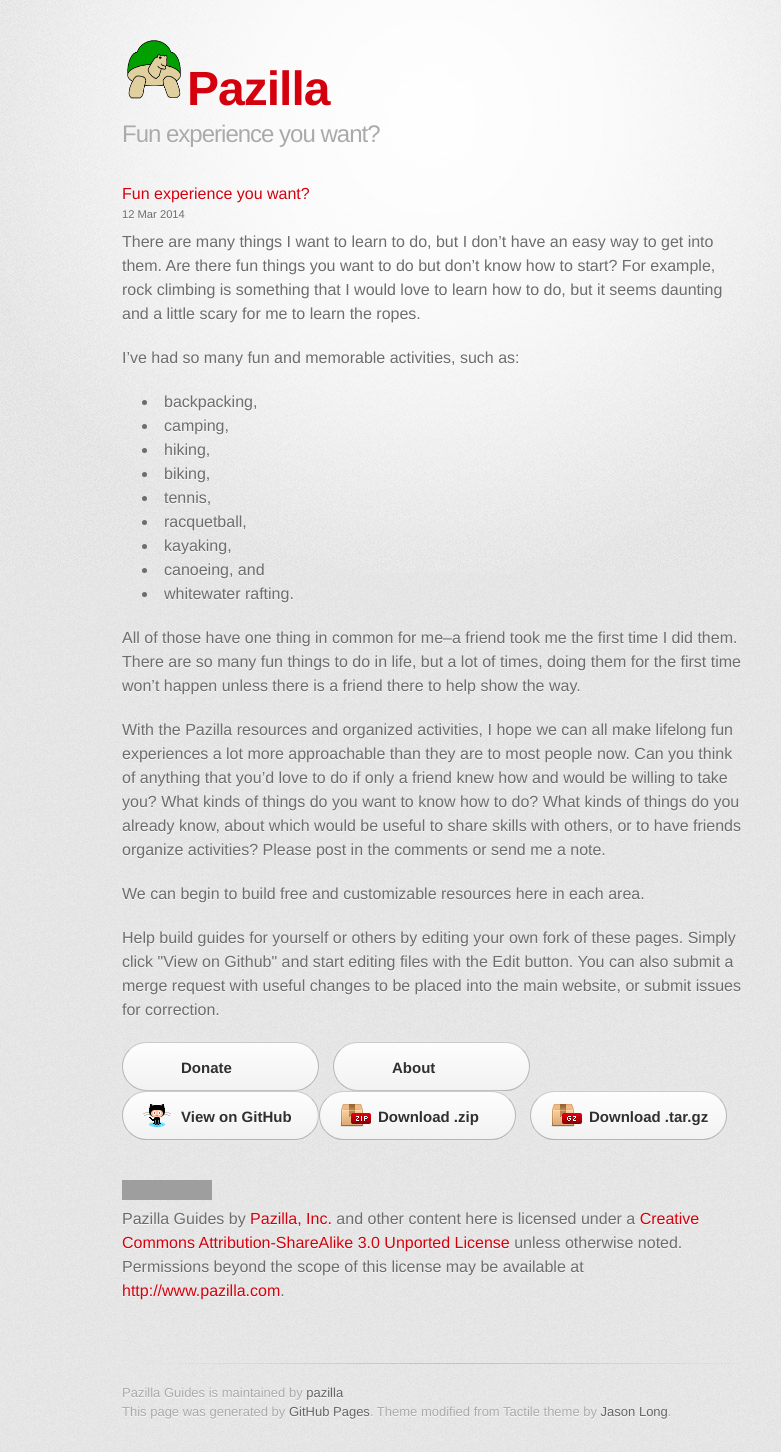
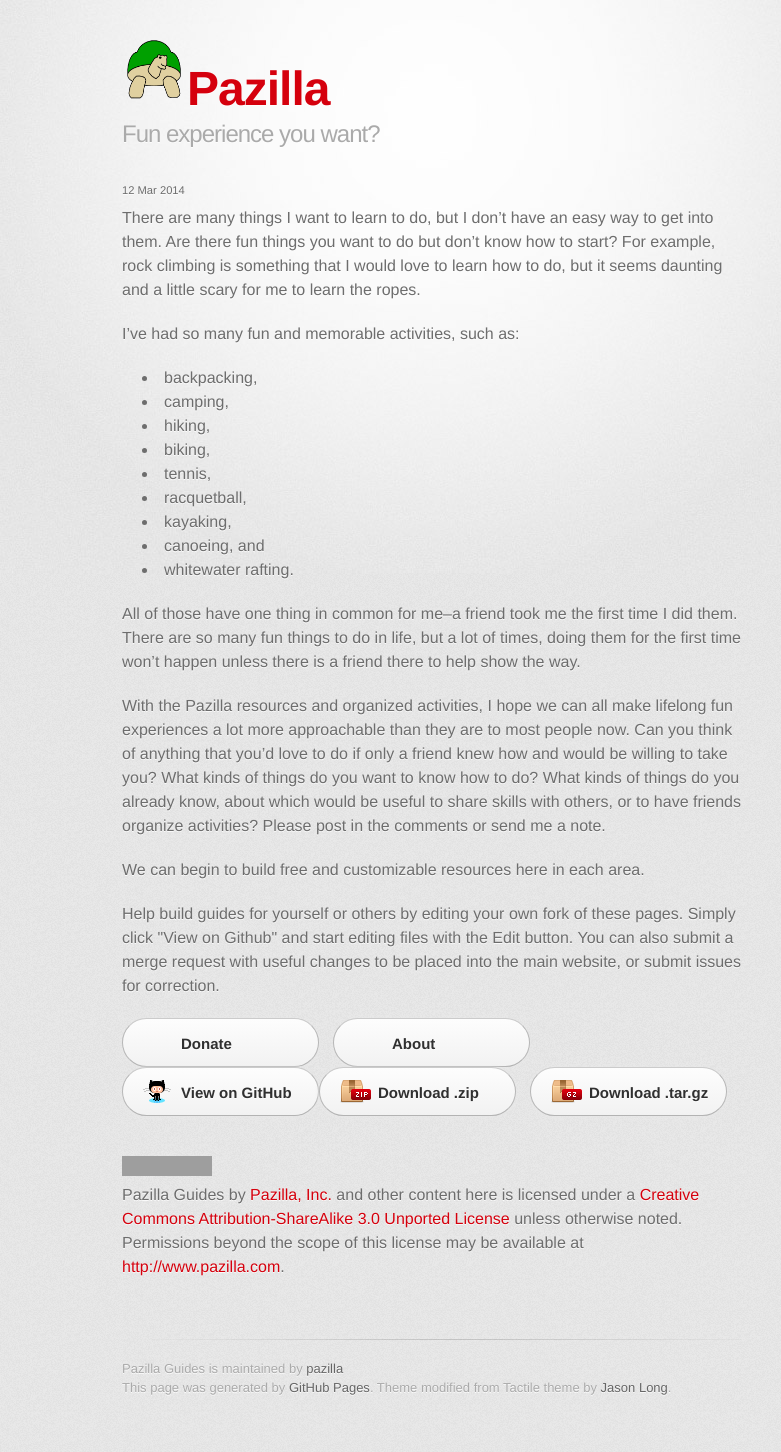
Before and after one commit to pazilla/pazilla.github.io, a Jekyll site: the page built from _posts/2014-03-12-fun-experience-you-want.markdown, in a window 1280 px wide. Shown: the whole page, without its empty margins (208-989 px from the left). Built offline with Jekyll 4.4.1, drawn with Linux system fonts in a browser that asks for light colours; some web fonts are replaced; after the commit the page ends 1428 px from its top, so only the background shows below that; grey boxes are pictures that could not be loaded.

```diff
--- a/_layouts/post.html
+++ b/_layouts/post.html
@@ -2,7 +2,6 @@
 layout: default
 ---
 
-<a href="{{ post.url }}">{{ page.title }}</a><br>
 <span class="post-date">{{ page.date | date_to_string }}</span><br>
 
 {{ content }}
```
